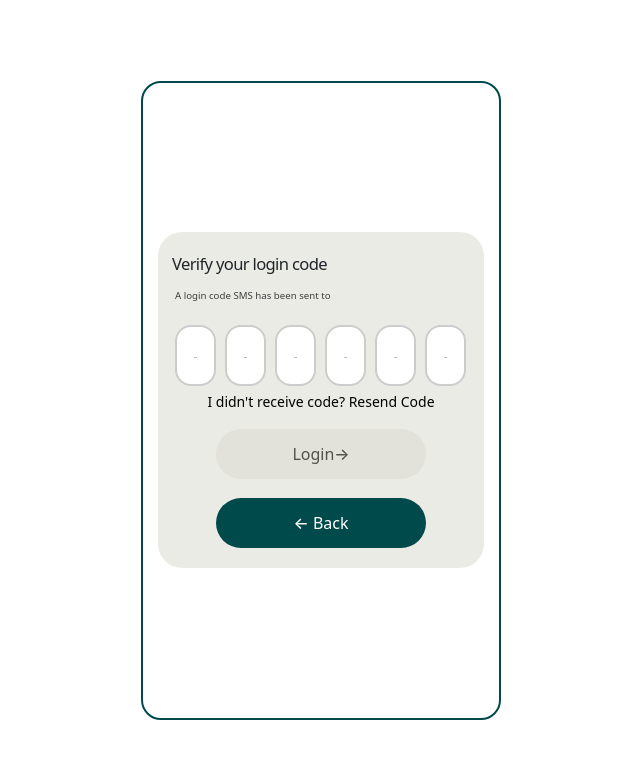
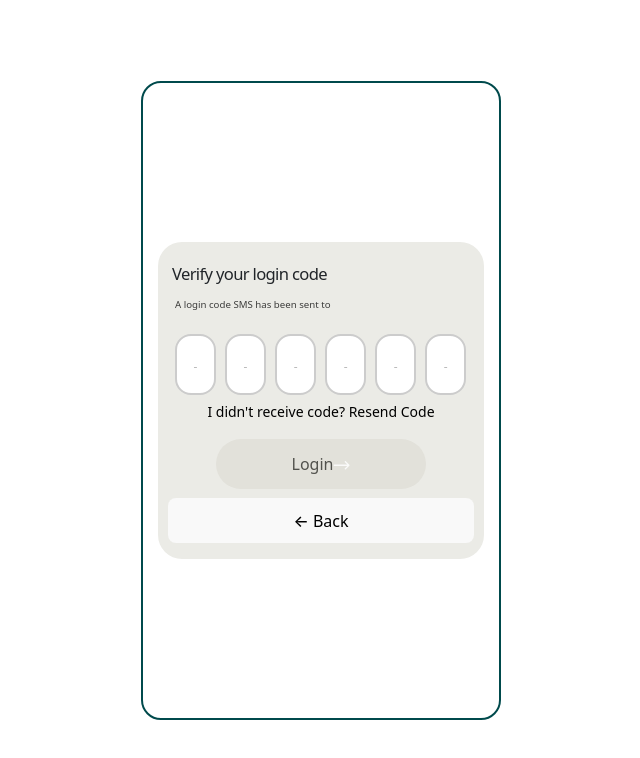
Before and after one commit to sirrotich/my.matx.africa, a React (Vite) app: page /verify-otp in a window 1280 px wide. Shown: the top 758 px of the page, without its empty margins (319-959 px from the left). Built offline with nearby package versions, Linux system fonts and the light colour scheme; no server answers.

Commit message:
Update VerifyOtp.jsx

```diff
--- a/src/pages/VerifyOtp.jsx
+++ b/src/pages/VerifyOtp.jsx
@@ -25,7 +25,7 @@ const VerifyOtp = () => {
 
   const handleBack = () => {
     if (!isBackDisabled) {
-      navigate(-1);
+      navigate('/login');
     }
   };
 
@@ -118,7 +118,7 @@ const VerifyOtp = () => {
     };
 
     try {
-      await axios.post('https://apis.gasmat.africa/users/authenticate', requestBody);
+      await axios.post('https://apis.gasmat.africa/users/resend-otp', requestBody);
       toast.success(`New OTP sent successfully to ${contactInfo}`);
       if (loginMethod === 'mobile') {
         setCountdown(60);
@@ -218,10 +218,13 @@ const VerifyOtp = () => {
           onClick={handleNext}
           disabled={isNextButtonDisabled}
         >
-          Login <span className="arrow-icon">→</span>
+          Login <span className="arrow-icon"><svg width="17" height="9" viewBox="0 0 17 9" fill="none" xmlns="http://www.w3.org/2000/svg">
+<path fill-rule="evenodd" clip-rule="evenodd" d="M11.8619 0.195277C11.6016 0.455627 11.6016 0.877737 11.8619 1.13809L14.2794 3.55557H1.22221C0.854019 3.55557 0.555542 3.85405 0.555542 4.22224C0.555542 4.59043 0.854019 4.8889 1.22221 4.8889H14.2794L11.8619 7.30639C11.6016 7.56674 11.6016 7.98885 11.8619 8.2492C12.1223 8.50955 12.5444 8.50955 12.8047 8.2492L16.3603 4.69364C16.6206 4.43329 16.6206 4.01118 16.3603 3.75083L12.8047 0.195277C12.5444 -0.0650721 12.1223 -0.0650721 11.8619 0.195277Z" fill="#FAFAF9"/>
+</svg>
+</span>
         </button>
         <button
-          className={`back-button ${isBackDisabled ? 'disabled' : ''}`}
+          className={`login-back-button ${isBackDisabled ? 'disabled' : ''}`}
           onClick={handleBack}
           disabled={isBackDisabled}
         >
```
